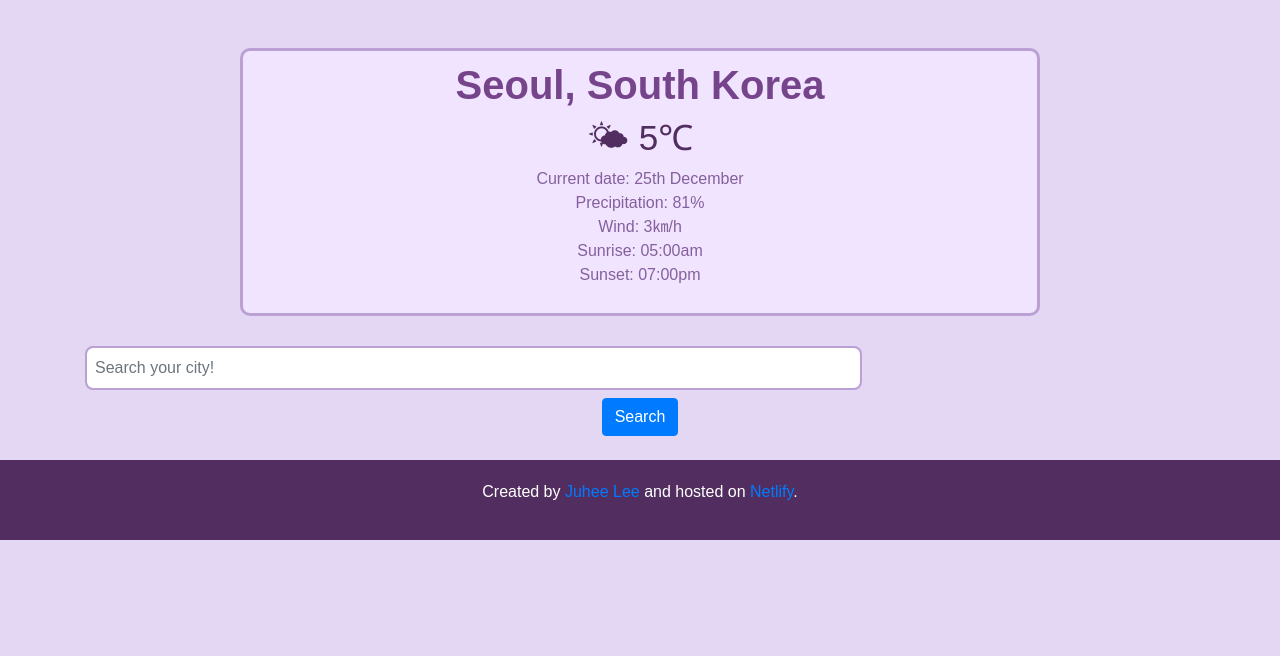
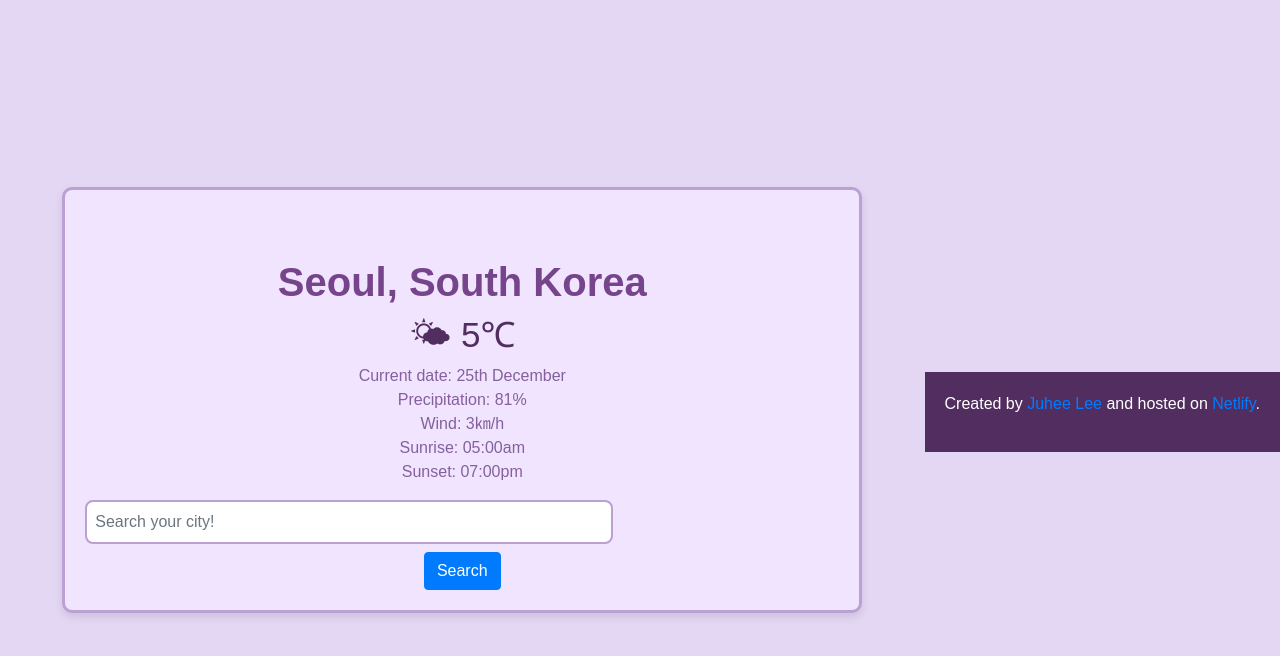
Before and after one commit to Jyupi/jyupiweather, a website built with Parcel: page index.html in a window 1280 px wide. Built offline with nearby package versions, Linux system fonts and the light colour scheme.

```diff
--- a/weather.css
+++ b/weather.css
@@ -2,17 +2,20 @@
 body {
   background-color: #e3d7f4; /* pastel purple background */
   font-family: 'Pixel', Arial, sans-serif; /* Pixel art style font, fallback to Arial */
+  display: flex;
+  justify-content: center;
+  align-items: center;
+  height: 100vh; /* Full viewport height */
 }
 
-/* Styling for the top weather display */
-.top {
+/* Styling for the container */
+.container {
+  max-width: 800px;
+  padding: 20px;
   border: #bba0d3 solid 3px; /* lighter purple border */
-  width: 800px;
-  display: block;
-  margin: 30px auto; /* centered with automatic margins */
   border-radius: 10px;
-  padding: 10px;
   background-color: #f0e4ff; /* very light purple background */
+  box-shadow: 0 4px 8px rgba(0, 0, 0, 0.1); /* subtle shadow */
 }
 
 /* City name styling */
@@ -33,11 +36,14 @@
 .others {
   color: #85609c; /* soft purple */
   text-align: center;
+  list-style-type: none; /* remove bullets */
+  padding-left: 0; /* remove default padding */
 }
 
 /* Search tools section styling */
 .searchtools {
   text-align: center;
+  margin-top: 20px; /* add space above search tools */
 }
 
 /* Input field styling */
@@ -71,6 +77,7 @@
 }
 
 /* Hover and active effects for links */
-a:hover, a:active {
+a:hover,
+a:active {
   color: #d2b4de;
 }
```
